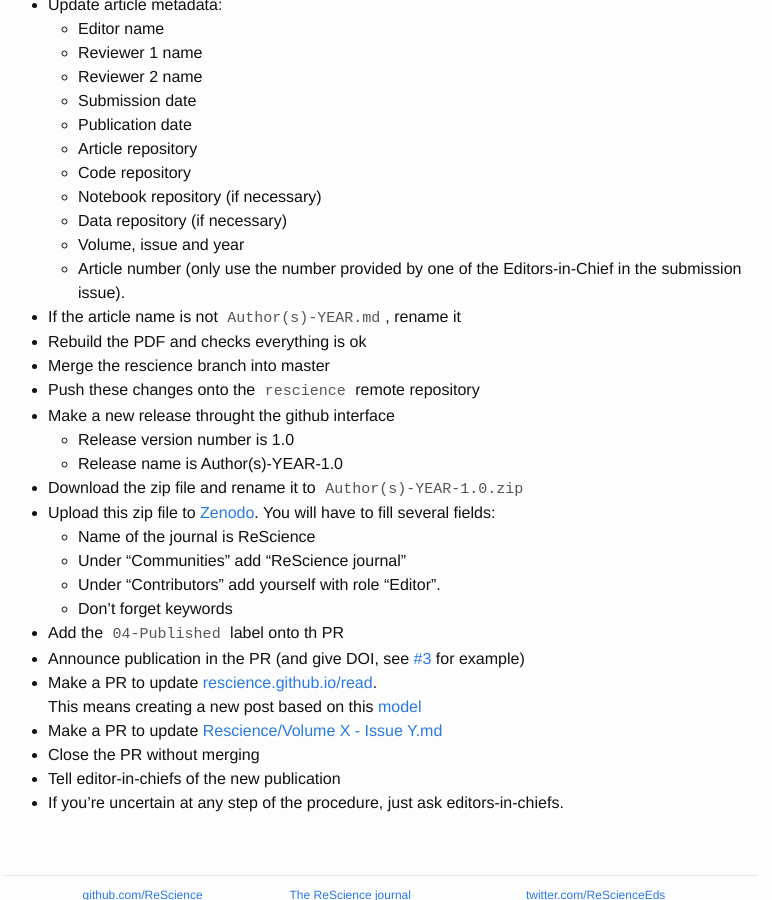
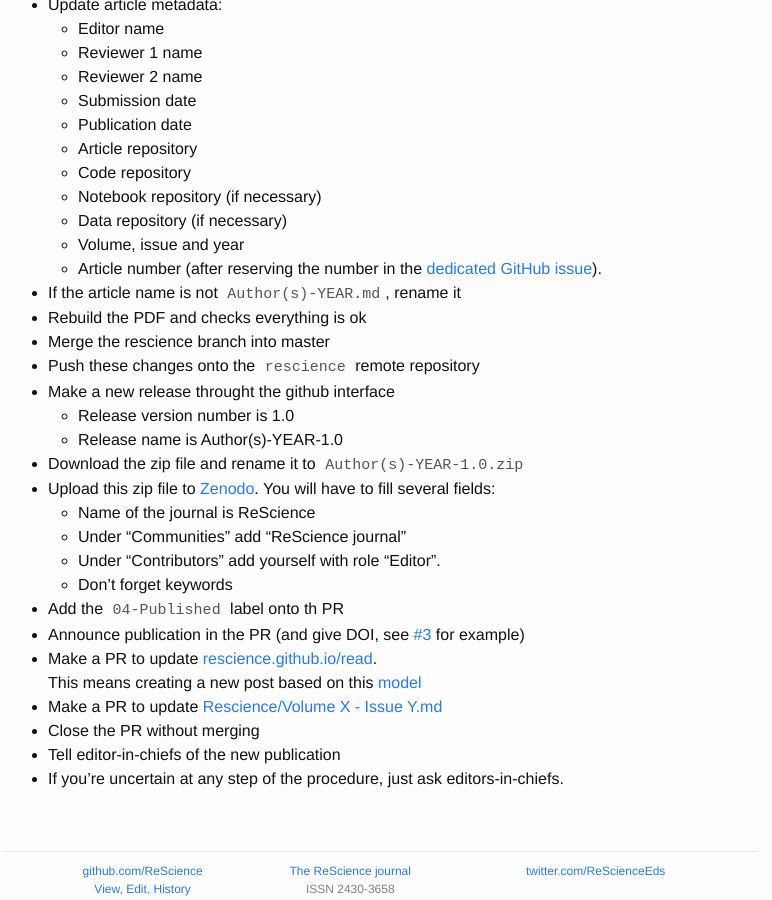
Before and after one commit to ReScience/rescience.github.io, a Jekyll site: the page built from 03-edit.md, in a window 1280 px wide and 900 px high, scrolled down 2390 px. Shown: the whole window, without its empty margins (252-1024 px from the left). Built offline with Jekyll 4.4.1, drawn with Linux system fonts in a browser that asks for light colours; our own code applies the rules of GitHub Pages for plain Markdown files.

Commit message:
move article numbering to GitHub issue

```diff
--- a/03-edit.md
+++ b/03-edit.md
@@ -139,9 +139,8 @@
     - Notebook repository (if necessary)
     - Data repository (if necessary)
     - Volume, issue and year
-    - Article number (**only** use the number provided by one of the
-      Editors-in-Chief in the submission issue).
-
+    - Article number (after reserving the number in the [dedicated GitHub
+      issue](https://github.com/ReScience/ReScience/issues/48)).
   * If the article name is not `Author(s)-YEAR.md`, rename it
   * Rebuild the PDF and checks everything is ok
   * Merge the rescience branch into master
```
